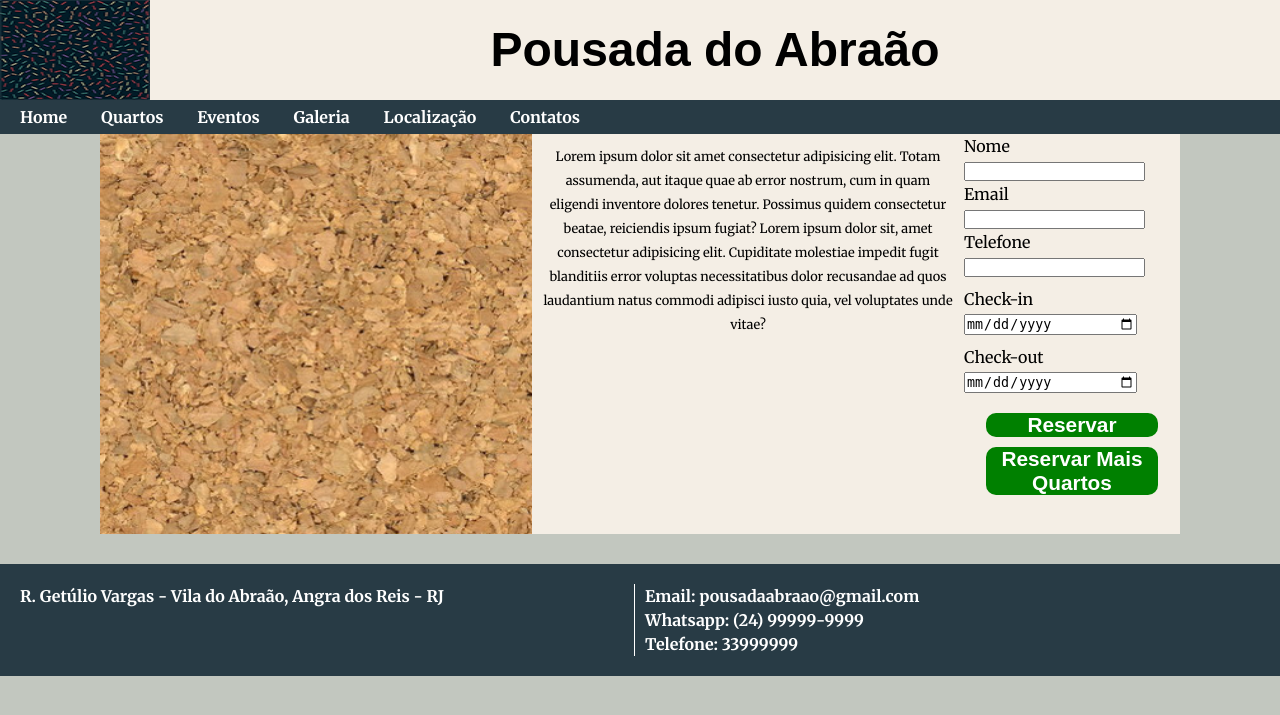
After one commit to Kaua-da-Cunha-Rodrigues/projeto-pousada, a PHP site: page /paginaQuarto.html in a window 1280 px wide. The commit adds this page. Shown: the top 715 px of the page. Run offline with PHP 8.4, Linux system fonts and the light colour scheme; some web fonts are replaced.

Commit message:
pagina do quarto (quase pronta)

```diff
--- /dev/null
+++ b/paginaQuarto.html
@@ -0,0 +1,69 @@
+<!DOCTYPE html>
+<html lang="en">
+<head>
+    <meta charset="UTF-8">
+    <meta http-equiv="X-UA-Compatible" content="IE=edge">
+    <meta name="viewport" content="width=device-width, initial-scale=1.0">
+    <link rel="stylesheet" href="src/css/reset.css">
+    <link rel="stylesheet" href="src/css/style.css">
+    <link rel="stylesheet" href="src/css/responsivo.css">
+    <title>Página do Quarto</title>
+</head>
+<body>
+    <header id="cabecalho">
+        <div class="informacoes-empresa">
+            <img src="src/img/pattern001.png" alt="Logo Empresa" class="foto-header">
+            <h1>Pousada do Abraão</h1>
+        </div>
+    </header>
+    <nav>
+            <a href="#cabecalho">Home</a>
+            <a href="#quartos">Quartos</a>
+            <a href="#eventos">Eventos</a>
+            <a href="#galeria">Galeria</a>
+            <a href="#localizacao">Localização</a>
+            <a href="#rodape">Contatos</a>
+    </nav>
+    <main>
+         <section id="quarto">
+            <article>
+                <div class="conteudo-quarto">
+                    <img src="src/img/wallpaper001.jpg" alt="Imagem do Quarto">
+                    <p id="descricao">Lorem ipsum dolor sit amet consectetur adipisicing elit. Totam assumenda, aut itaque quae ab error nostrum, cum in quam eligendi inventore dolores tenetur. Possimus quidem consectetur beatae, reiciendis ipsum fugiat? Lorem ipsum dolor sit, amet consectetur adipisicing elit. Cupiditate molestiae impedit fugit blanditiis error voluptas necessitatibus dolor recusandae ad quos laudantium natus commodi adipisci iusto quia, vel voluptates unde vitae?</p>
+                    <div class="detalhes-quarto">
+                        <form action="#">
+                            <p>Nome</p>
+                            <input type="text" name="email">
+                            <p>Email</p>
+                            <input type="text" name="email">
+                            <p>Telefone</p>
+                            <input type="number" name="telefone">
+                            <p>Check-in</p>
+                            <input type="date" name="check-in">
+                            <p>Check-out</p>
+                            <input type="date" name="check-out">
+                            <input type="submit" value="Reservar">
+                            <button>Reservar Mais Quartos</button>
+                        </form>
+                    </div>
+                </div>
+            </article>
+         </section>
+         <section id="comentarios">
+            <article>
+
+            </article>
+         </section>
+    </main>
+    <footer id="rodape">
+        <div class="endereco-e-afins">
+            <p>R. Getúlio Vargas - Vila do Abraão, Angra dos Reis - RJ</p>
+        </div>
+        <div class="contatos">
+            <p>Email: pousadaabraao@gmail.com</p>
+            <p>Whatsapp: (24) 99999-9999</p>
+            <p>Telefone: 33999999</p>
+        </div>
+    </footer>
+</body>
+</html>
--- a/src/css/style.css
+++ b/src/css/style.css
@@ -169,3 +169,41 @@ footer .contatos{
     width: 50%;
     padding-right: 20px;
 }
+
+/*CSS paginaQuarto.html*/
+
+main #quarto .conteudo-quarto{
+    display: flex;
+    background-color: var(--cor3);
+}
+main #quarto .conteudo-quarto #descricao{
+    width: 40%;
+    font-size: 0.8em;
+    text-align: center;
+    padding: 10px;
+}
+main #quarto .conteudo-quarto img{
+    width: 40%;
+    height: 400px;
+}
+main #quarto .conteudo-quarto .detalhes-quarto{
+    width: 20%;
+}
+main #quarto .conteudo-quarto .detalhes-quarto input[type=submit],input[type=number],input[type=date]{
+    margin: 0 0 10px 0;
+}
+main #quarto .conteudo-quarto .detalhes-quarto input[type=submit],button{
+    display: block;
+    color: white;
+    width: 80%;
+    font-family: var(--fonte-destaque);
+    font-weight: bold;
+    font-size: 1.3em;
+    margin: 10px auto;
+    border: none;
+    border-radius: 10px;
+    background-color: green;
+}
+main #quarto .conteudo-quarto .detalhes-quarto input[type=date]{
+    width: 173px;
+}
```
